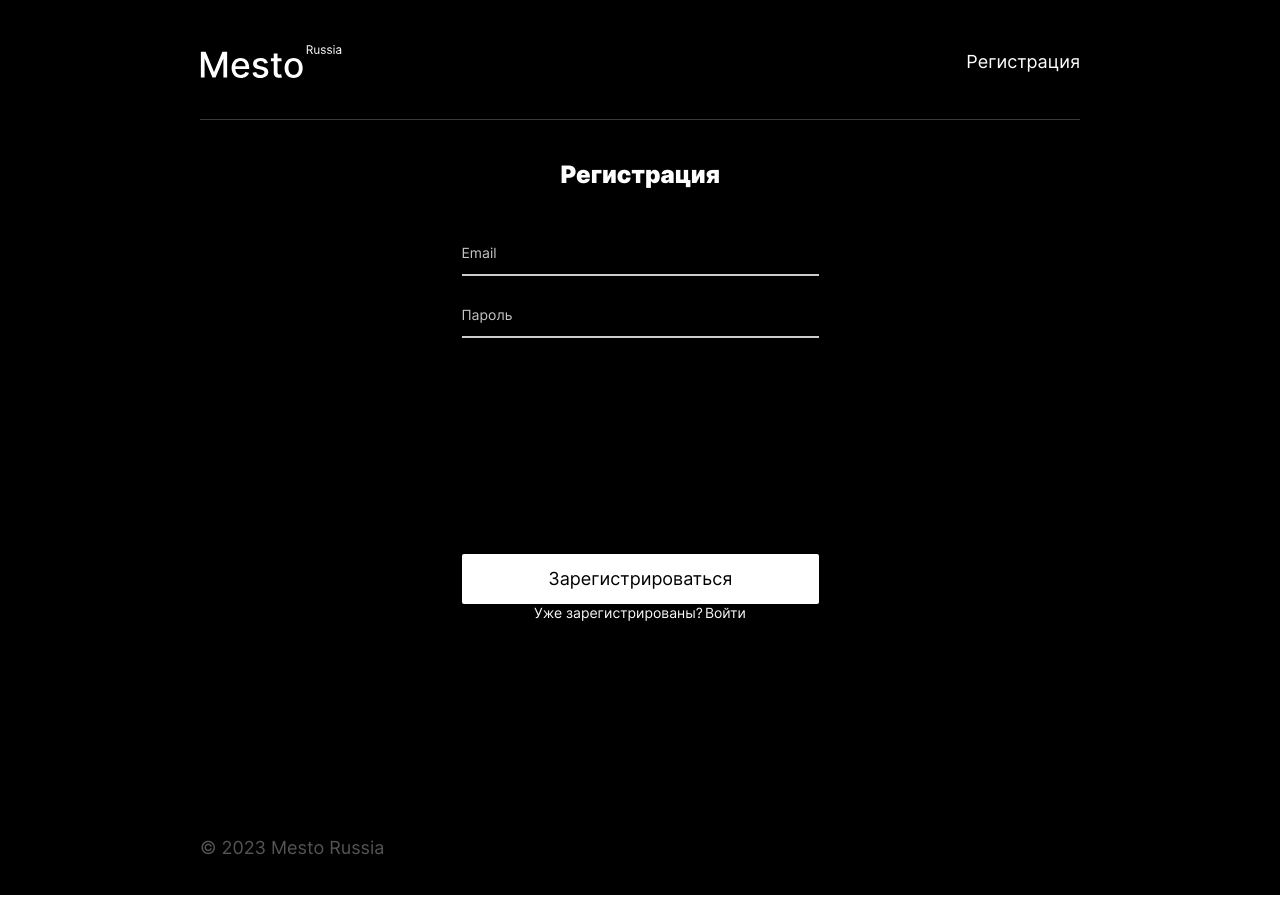
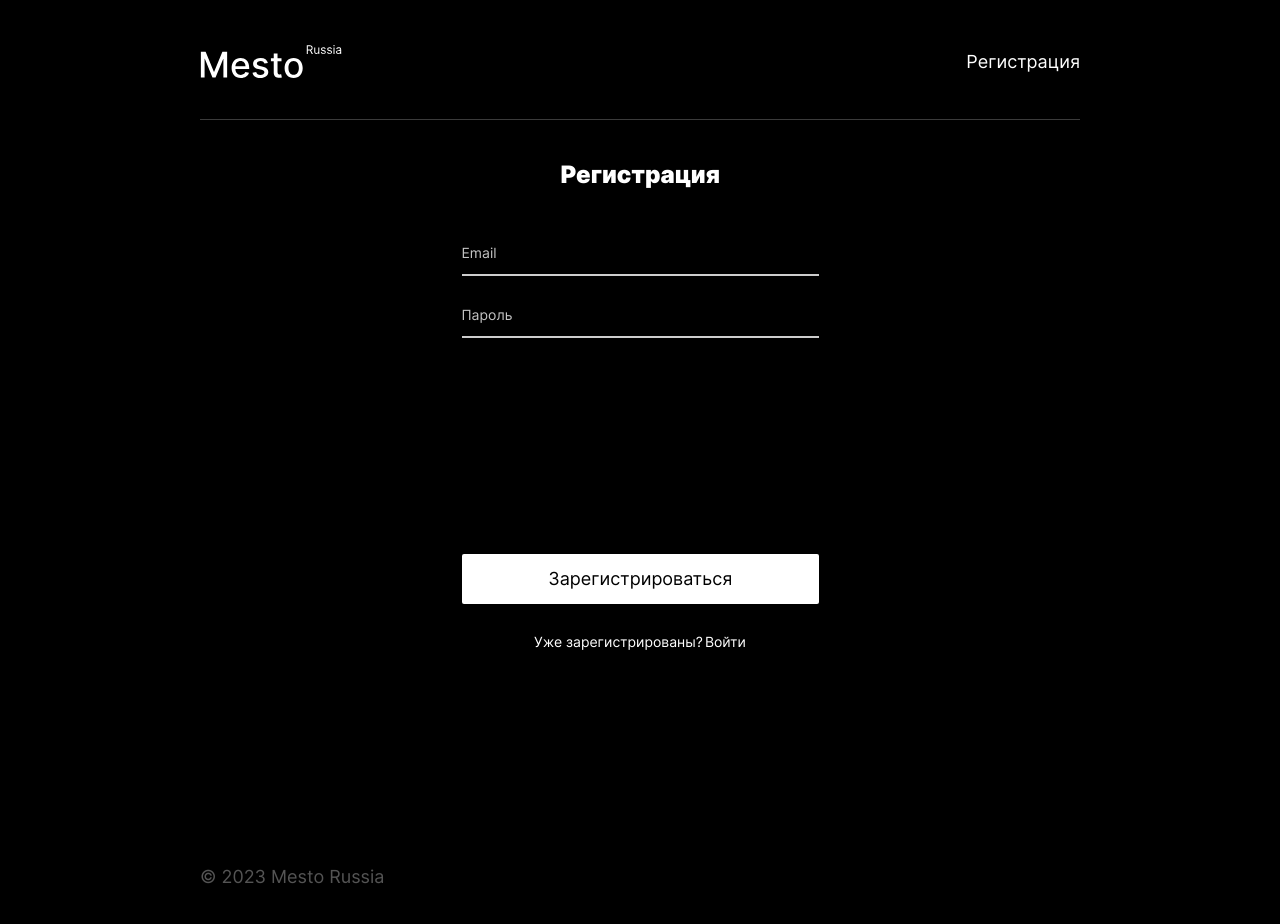
Before and after one commit to KonKravchenko/react-mesto-auth, a React (Create React App) app: page /react-mesto-auth/sign-up in a window 1280 px wide. Before the commit the page ends 895 px from the top, so only its background shows below. Built offline with nearby package versions, Linux system fonts and the light colour scheme.

Commit message:
спринт 12

```diff
--- /dev/null
+++ b/src/blocks/authForm/authForm.css
@@ -0,0 +1,8 @@
+.authForm {
+  display: flex;
+  flex-direction: column;
+  margin: 0;
+  padding: 0;
+  width: min(95vw, 880px);
+  align-items: center;
+}
--- a/src/blocks/login/login.css
+++ b/src/blocks/login/login.css
@@ -1,8 +1,6 @@
 .login {
-  display: flex;
-  flex-direction: column;
+
   margin: 0px;
-  padding: 0 0 20%;
-  width: min(95vw, 880px);
-  align-items: center;
+  padding: 0 0 222px;
+
 }
--- a/src/blocks/register/register.css
+++ b/src/blocks/register/register.css
@@ -1,8 +1,6 @@
 .register {
-  display: flex;
-  flex-direction: column;
+
   margin: 0px;
-  padding: 0 0 20%;
-  width: min(95vw, 880px);
-  align-items: center;
+  padding: 0 0 176px;
+
   }
--- a/src/blocks/sign/sign.css
+++ b/src/blocks/sign/sign.css
@@ -2,7 +2,7 @@
   display: flex;
   flex-direction: row;
   margin: 0;
-  padding: 0;
+  padding: 29px 0 0;
   justify-content: center;
   column-gap: 1%;
 
--- a/src/components/App.js
+++ b/src/components/App.js
@@ -24,16 +24,16 @@ function App() {
   const [isEditProfilePopupOpen, setEditProfilePopupOpen] = useState(false);
   const [isAddPlacePopupOpen, setAddPlacePopupOpen] = useState(false);
   const [isInfoTooltip, setInfoTooltip] = useState(false);
+
   const [isInfoTooltipData, setInfoTooltipData] = useState({});
 
   const [selectedCard, setSelectedCard] = useState({});
+  const [cards, setCards] = useState([]);
+  const [loggedIn, setLoggedIn] = useState(false);
+  const [isActive, setIsActive] = useState(false);
+  const navigate = useNavigate();
 
   const [currentUser, setCurrentUser] = useState([]);
-  const [cards, setCards] = useState([]);
-  const [loggedIn, setLoggedIn] = useState(false);
-  const navigate = useNavigate();
-
-  const [isActive, setIsActive] = useState(false);
 
   const [userEmail, setUserEmail] = useState({});
 
@@ -167,7 +167,6 @@ function App() {
   function handleLogin(formValue) {
     auth.authorize(formValue)
       .then((data) => {
-        console.log(data)
         if (data.token) {
           localStorage.setItem('token', data.token)
           handleTokenCheck();
--- /dev/null
+++ b/src/components/AuthForm.js
@@ -0,0 +1,58 @@
+import React from 'react';
+import { Link } from 'react-router-dom';
+import { useForm } from '../hooks/useForm'
+
+export const AuthForm = ({ handle, formValue, name, title, buttonText, btnAriaLabel }) => {
+
+  const { values, handleChange } = useForm(formValue)
+
+  const handleSubmit = (e) => {
+    e.preventDefault();
+    if (!values.email || !values.password) {
+      return;
+    }
+    handle(values)
+  }
+
+  return (
+    <div className={`authForm ${name}`}>
+      <form className="form form_black" onSubmit={handleSubmit} >
+        <h2 className="form__title form__title_black">
+          {`${title}`}
+        </h2>
+        <div className="form__input-container form__input-container_black">
+          <input className="form__item form__item_black"
+            id="email"
+            name="email"
+            type="email"
+            placeholder="Email"
+            value={values.email}
+            onChange={handleChange} />
+
+          <input className="form__item form__item_bottom form__item_black"
+            id="password"
+            name="password"
+            type="password"
+            placeholder="Пароль"
+            value={values.password}
+            onChange={handleChange} />
+        </div>
+
+        <button className="form__button form__button_white"
+          type="submit"
+          aria-label={`${btnAriaLabel}`}
+          onSubmit={handleSubmit}>
+          {`${buttonText}`}
+        </button>
+      </form>
+
+
+      {name === "register" &&
+        <div className="sign">
+          <p className="sign__text">Уже зарегистрированы?</p>
+          <Link to="/sign-in" className="sign__link">Войти</Link>
+        </div>}
+
+    </div>
+  )
+}
--- a/src/components/Login.js
+++ b/src/components/Login.js
@@ -1,59 +1,19 @@
 import React from 'react';
+import { AuthForm } from './AuthForm';
 
 const Login = ({ handleLogin, formValue, setFormValue }) => {
 
-  const handleChange = (e) => {
-    const { name, value } = e.target;
+return (
+  <AuthForm
+  name="login"
+  title="Вход"
+  buttonText="Войти"
+  btnAriaLabel="Войти"
+  handle={handleLogin}
+  formValue={formValue}
+  ></AuthForm>
+)
 
-    setFormValue({
-      ...formValue,
-      [name]: value
-    });
-  }
-
-  const { email, password } = formValue;
-
-  const handleSubmit = (e) => {
-    e.preventDefault();
-    if (!email || !password) {
-      return;
-    }
-    handleLogin(formValue)
-  }
-
-  return (
-    <div className="login">
-      <form className="form form_black" onSubmit={handleSubmit} >
-        <h2 className="form__title form__title_black">
-          Вход
-        </h2>
-        <div className="form__input-container form__input-container_black">
-          <input className="form__item form__item_black"
-            id="email"
-            name="email"
-            type="email"
-            placeholder="Email"
-            value={email}
-            onChange={handleChange} />
-
-          <input className="form__item form__item_bottom form__item_black"
-            id="password"
-            name="password"
-            type="password"
-            placeholder="Пароль"
-            value={password}
-            onChange={handleChange} />
-        </div>
-
-        <button className="form__button form__button_white"
-          type="submit"
-          onSubmit={handleSubmit}>
-          Войти
-        </button>
-
-      </form>
-    </div>
-  )
 }
 
 export default Login;
--- a/src/components/Register.js
+++ b/src/components/Register.js
@@ -1,68 +1,19 @@
 import React from 'react';
-import { Link } from 'react-router-dom';
+import { AuthForm } from './AuthForm';
 
 const Register = ({ handleRegister, formValue, setFormValue }) => {
 
+  return (
+    <AuthForm
+    name="register"
+    title="Регистрация"
+    buttonText="Зарегистрироваться"
+    btnAriaLabel="Зарегистрироваться"
+    handle={handleRegister}
+    formValue={formValue}
+    ></AuthForm>
+  )
 
-  const handleChange = (e) => {
-    const { name, value } = e.target;
-
-    setFormValue({
-      ...formValue,
-      [name]: value
-    });
-  }
-
-  const { email, password } = formValue;
-
-  const handleSubmit = (e) => {
-    e.preventDefault();
-    if (email || password) {
-      handleRegister(formValue)
-    }
-  }
-
-
-  return (
-    <div className="register" >
-
-      <form className="form form_black" onSubmit={handleSubmit}>
-        <h2 className="form__title form__title_black">
-          Регистрация
-        </h2>
-        <div className="form__input-container form__input-container_black">
-          <input className="form__item form__item_black"
-            id="email"
-            name="email"
-            type="email"
-            placeholder="Email"
-            value={email}
-            onChange={handleChange} />
-
-          <input className="form__item form__item_bottom form__item_black"
-            id="password"
-            name="password"
-            type="password"
-            placeholder="Пароль"
-            value={password}
-            onChange={handleChange} />
-        </div>
-
-
-        <button className="form__button form__button_white"
-          type="submit"
-          onSubmit={handleSubmit}>
-          Зарегистрироваться
-        </button>
-
-      </form>
-
-      <div className="sign">
-        <p className="sign__text">Уже зарегистрированы?</p>
-        <Link to="/sign-in" className="sign__link">Войти</Link>
-      </div>
-    </div>
-  );
 }
 
 export default Register;
--- /dev/null
+++ b/src/hooks/useForm.js
@@ -0,0 +1,12 @@
+import { useState } from 'react';
+
+export function useForm(inputValues) {
+  const [values, setValues] = useState(inputValues);
+
+  const handleChange = (event) => {
+    const { name, value } = event.target;
+    setValues({ ...values, [name]: value });
+  };
+  console.log(values)
+  return { values, handleChange, setValues };
+}
--- a/src/index.css
+++ b/src/index.css
@@ -83,7 +83,8 @@
 @import url(./blocks/form/__image/form__image.css);
 @import url(./blocks/form/__infoTooltip-container/form__infoTooltip-container.css);
 
-/*--Регистрация--*/
+/*--Форма регистрации и авторизации--*/
+@import url(./blocks/authForm/authForm.css);
 @import url(./blocks/register/register.css);
 
 @import url(./blocks/sign/sign.css);
```
Also changed, not shown: src/hooks/useFormAndValidation.js (added, +22 -0 lines), src/components/EditProfilePopup.js (line endings or trailing spaces).
